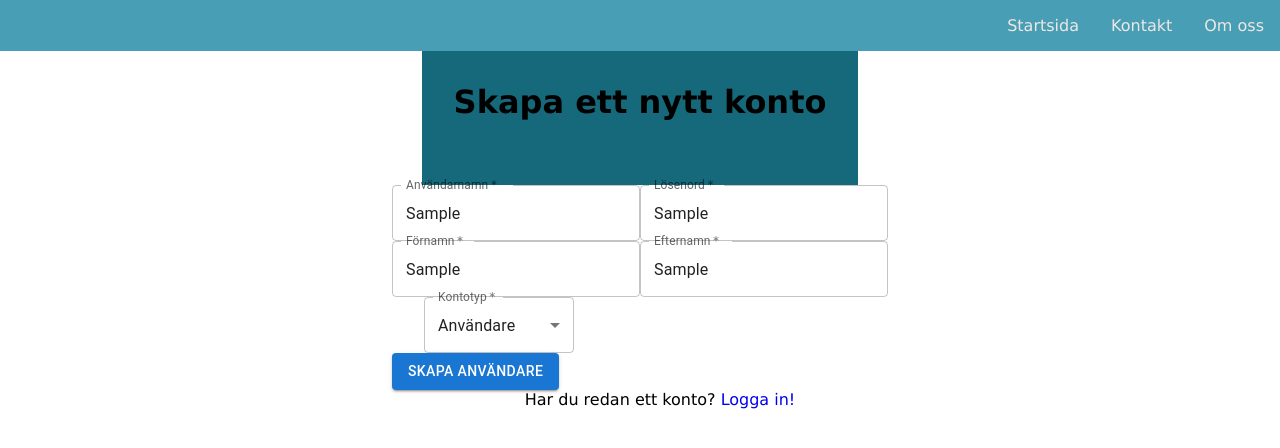
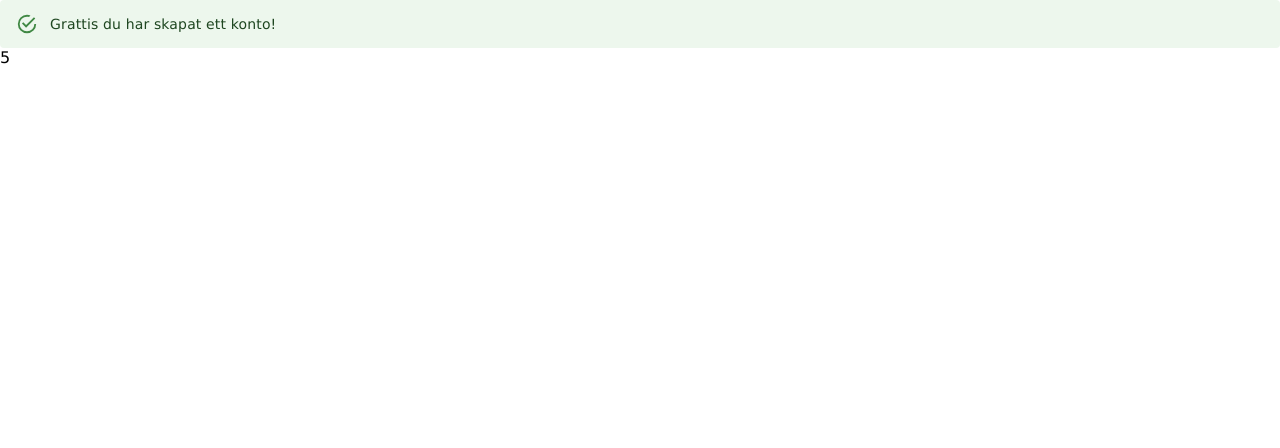
Before and after one commit to indigobluw/vhvh-frontend, a Next.js app: page /createAccount in a window 1280 px wide. Both pictures are taken after typing "Sample", "Sample", "Sample", "Sample" into the empty fields and a click on the button "SKAPA ANVÄNDARE". Shown: the top 448 px of the page. Built offline with nearby package versions, Linux system fonts and the light colour scheme; no server answers.

Commit message:
PAIR PROGRAMMING, removed token from creating account

```diff
--- a/src/pages/createAccount.js
+++ b/src/pages/createAccount.js
@@ -9,14 +9,17 @@ import Select, { SelectChangeEvent } from "@mui/material/Select";
 import MenuItem from "@mui/material/MenuItem";
 import Box from "@mui/material/Box";
 import FormControl from "@mui/material/FormControl";
+import { useRouter } from "next/router";
+import Alert from "@mui/material/Alert";
 
 export default function CreateAccount(props) {
   const [username, setUsername] = useState("");
   const [password, setPassword] = useState("");
-  const [isLoggedIn, setIsLoggedIn] = useState(false);
+  const [userCreated, setUserCreated] = useState(false);
   const [role, setRole] = useState("USER");
   const [firstname, setFirstname] = useState("");
   const [lastname, setLastname] = useState("");
+  const router = useRouter();
 
   const handleChangedRole = (event) => {
     setRole(event.target.value);
@@ -33,7 +36,7 @@ export default function CreateAccount(props) {
       password: password,
       firstname: firstname,
       lastname: lastname,
-      role: role
+      role: role,
     });
 
     const requestOptions = {
@@ -45,18 +48,19 @@ export default function CreateAccount(props) {
 
     fetch("http://localhost:8080/api/registeruser", requestOptions)
       .then((response) => response.json())
-      .then((data) => {
-        localStorage.setItem("token", data.token);
-        localStorage.setItem("user", data.user);
-        setIsLoggedIn(true);
-        console.log(data.token);
-        console.log(data.user);
-      })
+      .then(setUserCreated(true))
       .catch((error) => console.log("error", error));
   }
 
-  if (isLoggedIn == true) {
-    return <h1>Du har skapat ett konto!</h1>;
+  if (userCreated == true) {
+    return (
+      <div>
+        <Alert severity="success">Grattis du har skapat ett konto!</Alert>
+        {setTimeout(() => {
+          router.push("/login");
+        }, 5000)}
+      </div>
+    );
   }
 
   return (
```
